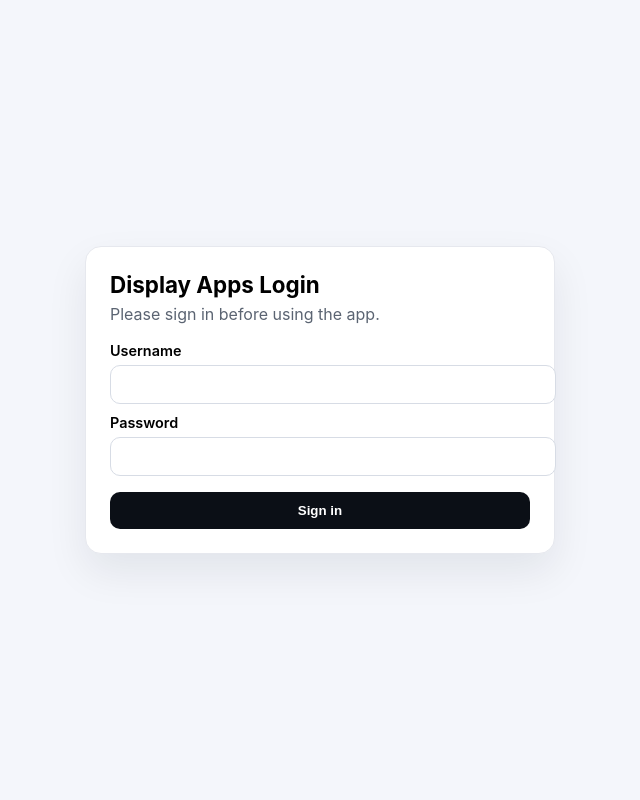
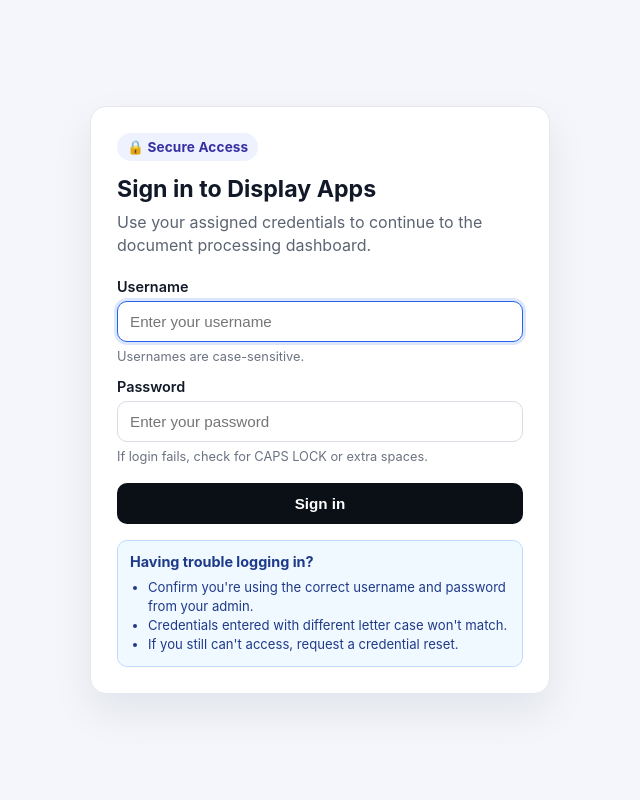
Before and after one commit to M1doriya/Display-Apps, a FastAPI app: page /login in a window 1280 px wide. Shown: the whole page, without its empty margins (320-960 px from the left). Run offline with FastAPI, Linux system fonts and the light colour scheme; some libraries are stand-ins or nearby versions.

Commit message:
Improve login page clarity and usability

```diff
--- a/integrated-app/templates/login.html
+++ b/integrated-app/templates/login.html
@@ -5,33 +5,172 @@
   <meta name="viewport" content="width=device-width, initial-scale=1.0" />
   <title>Login • Display Apps</title>
   <style>
-    body { font-family: Inter, Arial, sans-serif; background:#f4f6fb; margin:0; min-height:100vh; display:grid; place-items:center; }
-    .card { background:#fff; width:min(420px,92vw); border:1px solid #e6e8ee; border-radius:16px; padding:24px; box-shadow:0 18px 40px rgba(15,23,42,.08); }
-    h1 { margin:0 0 6px; font-size:1.4rem; }
-    p { margin:0 0 18px; color:#5b6472; }
-    label { display:block; font-size:.9rem; font-weight:600; margin:10px 0 6px; }
-    input { width:100%; padding:10px 12px; border:1px solid #d7dce5; border-radius:10px; font-size:.95rem; }
-    button { margin-top:16px; width:100%; padding:11px 14px; border:0; border-radius:10px; background:#0b0f16; color:#fff; font-weight:700; cursor:pointer; }
-    .error { margin-top:12px; color:#b91c1c; font-size:.9rem; }
-    .hint { margin-top:12px; font-size:.8rem; color:#7b8597; }
+    :root {
+      --bg: #f4f6fb;
+      --card: #ffffff;
+      --text: #111827;
+      --muted: #5b6472;
+      --border: #d7dce5;
+      --focus: #2563eb;
+      --cta: #0b0f16;
+      --cta-hover: #1f2937;
+      --error-bg: #fef2f2;
+      --error-border: #fecaca;
+      --error-text: #b91c1c;
+      --tip-bg: #f0f9ff;
+      --tip-border: #bfdbfe;
+      --tip-text: #1e3a8a;
+    }
+
+    * { box-sizing: border-box; }
+
+    body {
+      font-family: Inter, Arial, sans-serif;
+      background: var(--bg);
+      margin: 0;
+      min-height: 100vh;
+      display: grid;
+      place-items: center;
+      color: var(--text);
+      padding: 20px;
+    }
+
+    .card {
+      background: var(--card);
+      width: min(460px, 96vw);
+      border: 1px solid #e6e8ee;
+      border-radius: 16px;
+      padding: 26px;
+      box-shadow: 0 18px 40px rgba(15, 23, 42, 0.08);
+    }
+
+    .brand {
+      display: inline-flex;
+      align-items: center;
+      gap: 8px;
+      font-size: 0.85rem;
+      font-weight: 700;
+      letter-spacing: 0.01em;
+      background: #eef2ff;
+      color: #3730a3;
+      border-radius: 999px;
+      padding: 6px 10px;
+      margin-bottom: 14px;
+    }
+
+    h1 { margin: 0 0 8px; font-size: 1.45rem; }
+    p { margin: 0; color: var(--muted); line-height: 1.45; }
+
+    form { margin-top: 20px; }
+
+    label {
+      display: block;
+      font-size: 0.9rem;
+      font-weight: 600;
+      margin: 12px 0 6px;
+    }
+
+    input {
+      width: 100%;
+      padding: 11px 12px;
+      border: 1px solid var(--border);
+      border-radius: 10px;
+      font-size: 0.95rem;
+      transition: border-color .15s ease, box-shadow .15s ease;
+    }
+
+    input:focus {
+      outline: none;
+      border-color: var(--focus);
+      box-shadow: 0 0 0 3px rgba(37, 99, 235, 0.16);
+    }
+
+    .field-hint {
+      margin: 6px 0 0;
+      color: #6b7280;
+      font-size: 0.8rem;
+    }
+
+    button {
+      margin-top: 16px;
+      width: 100%;
+      padding: 12px 14px;
+      border: 0;
+      border-radius: 10px;
+      background: var(--cta);
+      color: #fff;
+      font-weight: 700;
+      font-size: 0.95rem;
+      cursor: pointer;
+      transition: background .15s ease, transform .06s ease;
+    }
+
+    button:hover { background: var(--cta-hover); }
+    button:active { transform: translateY(1px); }
+
+    .error {
+      margin-top: 14px;
+      border: 1px solid var(--error-border);
+      background: var(--error-bg);
+      color: var(--error-text);
+      font-size: 0.9rem;
+      border-radius: 10px;
+      padding: 10px 12px;
+    }
+
+    .tips {
+      margin-top: 16px;
+      border: 1px solid var(--tip-border);
+      background: var(--tip-bg);
+      border-radius: 10px;
+      padding: 12px;
+    }
+
+    .tips h2 {
+      margin: 0 0 8px;
+      font-size: 0.9rem;
+      color: var(--tip-text);
+    }
+
+    .tips ul {
+      margin: 0;
+      padding-left: 18px;
+      color: #1f3a8a;
+      font-size: 0.82rem;
+      line-height: 1.45;
+    }
   </style>
 </head>
 <body>
   <main class="card">
-    <h1>Display Apps Login</h1>
-    <p>Please sign in before using the app.</p>
+    <div class="brand">🔒 Secure Access</div>
+    <h1>Sign in to Display Apps</h1>
+    <p>Use your assigned credentials to continue to the document processing dashboard.</p>
+
     <form method="post" action="/login">
       <label for="username">Username</label>
-      <input id="username" name="username" type="text" required autocomplete="username" />
+      <input id="username" name="username" type="text" required autocomplete="username" placeholder="Enter your username" autofocus />
+      <p class="field-hint">Usernames are case-sensitive.</p>
 
       <label for="password">Password</label>
-      <input id="password" name="password" type="password" required autocomplete="current-password" />
+      <input id="password" name="password" type="password" required autocomplete="current-password" placeholder="Enter your password" />
+      <p class="field-hint">If login fails, check for CAPS LOCK or extra spaces.</p>
 
       <button type="submit">Sign in</button>
     </form>
+
     {% if error %}
-      <div class="error">{{ error }}</div>
+      <div class="error" role="alert">{{ error }}</div>
     {% endif %}
+
+    <section class="tips" aria-label="Login help">
+      <h2>Having trouble logging in?</h2>
+      <ul>
+        <li>Confirm you're using the correct username and password from your admin.</li>
+        <li>Credentials entered with different letter case won't match.</li>
+        <li>If you still can't access, request a credential reset.</li>
+      </ul>
+    </section>
   </main>
 </body>
 </html>
```
